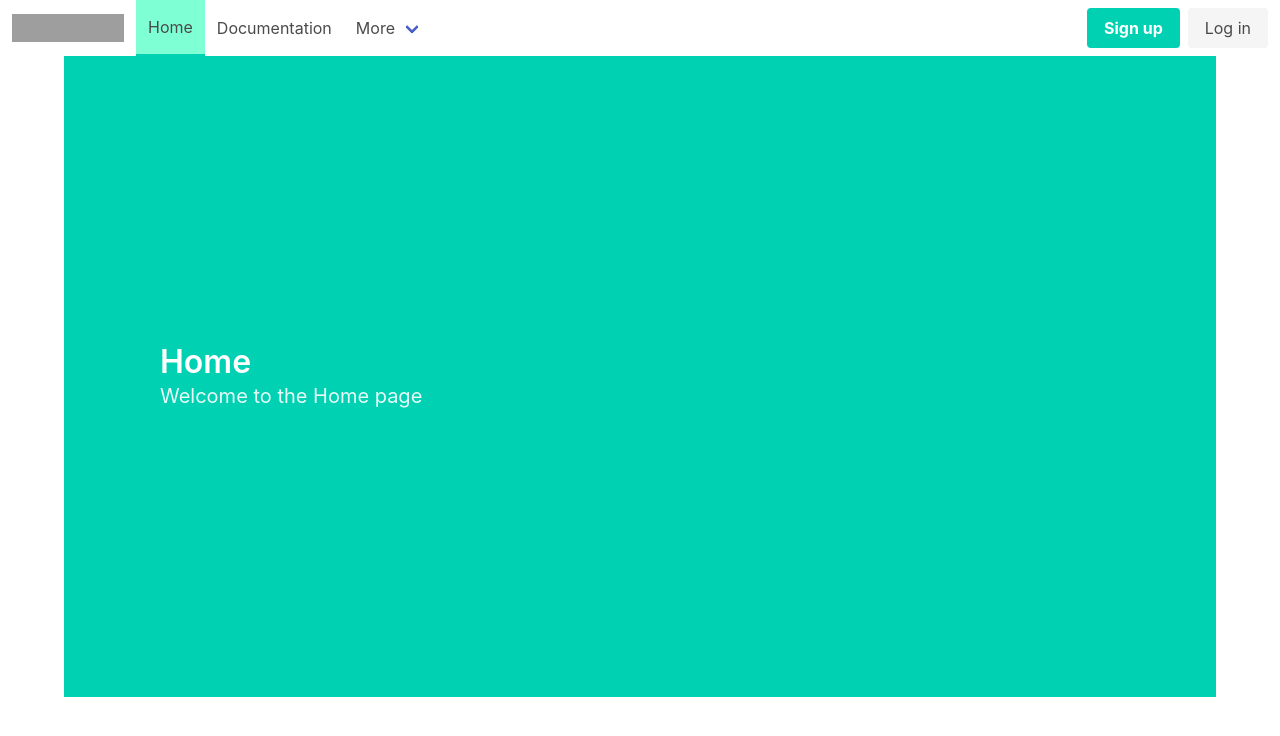
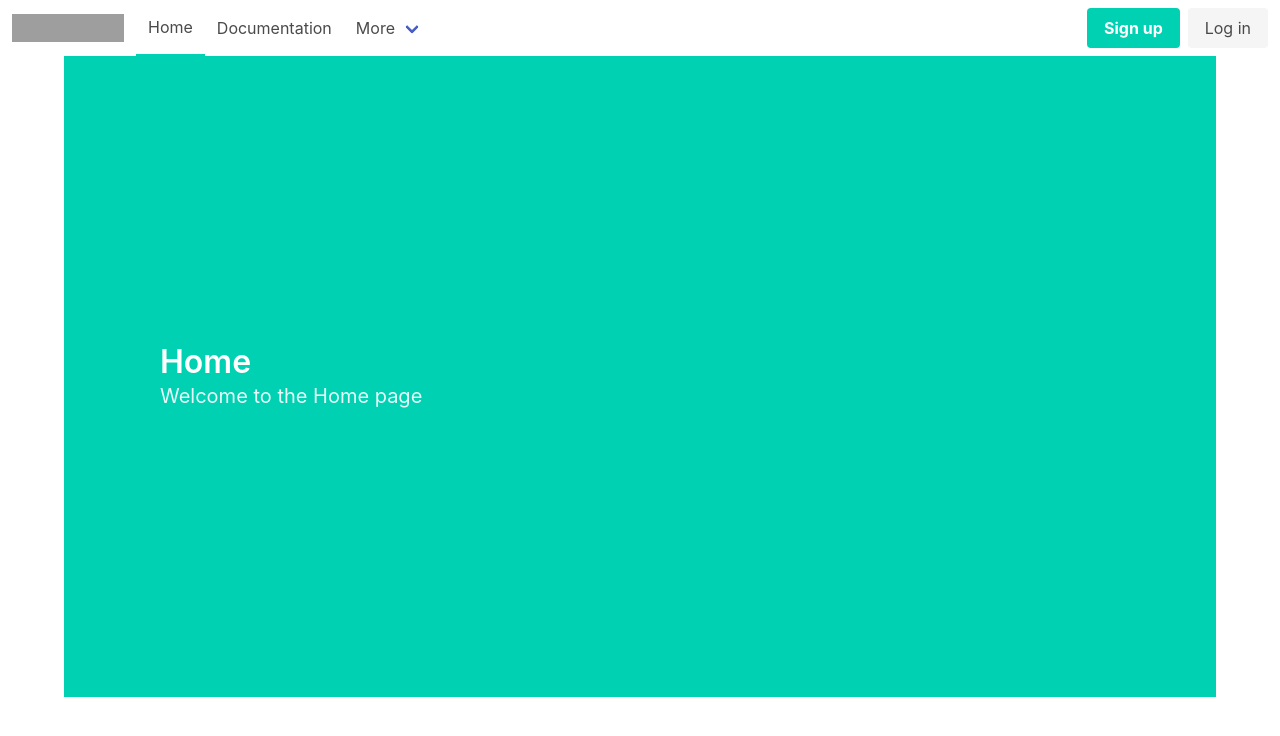
Before and after one commit to CastilByrdr/WebServerExamples, a Vue app in the folder client/: page / in a window 1280 px wide. Shown: the top 736 px of the page. Built offline with nearby package versions, Linux system fonts and the light colour scheme; grey boxes are pictures that could not be loaded.

Commit message:
Added Bulma Navbar fucnction

```diff
--- a/client/src/components/NavBar.vue
+++ b/client/src/components/NavBar.vue
@@ -1,6 +1,12 @@
 <script setup lang="ts">
 import { RouterLink } from 'vue-router';
+import { ref } from 'vue';
 
+let isActive=ref(false);
+
+function toggleMenu(){
+  isActive.value=!isActive.value;
+}
 
 </script>
 
@@ -11,14 +17,14 @@
       <img src="https://bulma.io/images/bulma-logo.png" width="112" height="28">
     </a>
 
-    <a role="button" class="navbar-burger" aria-label="menu" aria-expanded="false" data-target="navbarBasicExample">
+    <a role="button" @click="toggleMenu" :class="{'is-active': isActive}" class="navbar-burger" aria-label="menu" aria-expanded="false" data-target="navbarBasicExample">
       <span aria-hidden="true"></span>
       <span aria-hidden="true"></span>
       <span aria-hidden="true"></span>
     </a>
   </div>
 
-  <div id="navbarBasicExample" class="navbar-menu">
+  <div id="navbarBasicExample" class="navbar-menu" :class="{'is-active': isActive}">
     <div class="navbar-start">
       <RouterLink to="/" class="navbar-item">
         Home
@@ -69,12 +75,8 @@
 
 <style scoped>
 
-    .router-link-exact-active {
+    .router-link-active {
         border-bottom: 2px solid #00d1b2;
     }
 
-    .router-link-active {
-        background-color: aquamarine;
-    }
-
 </style>
```
